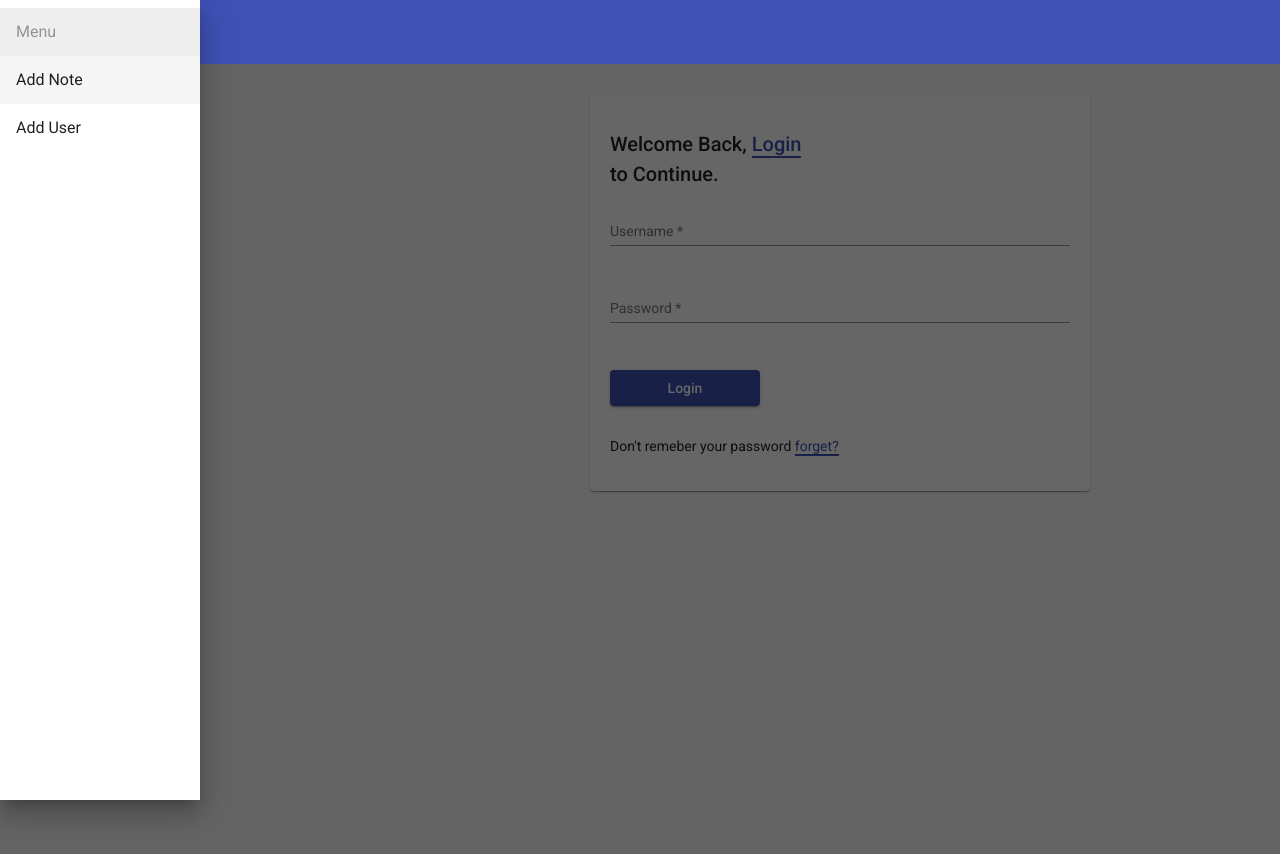
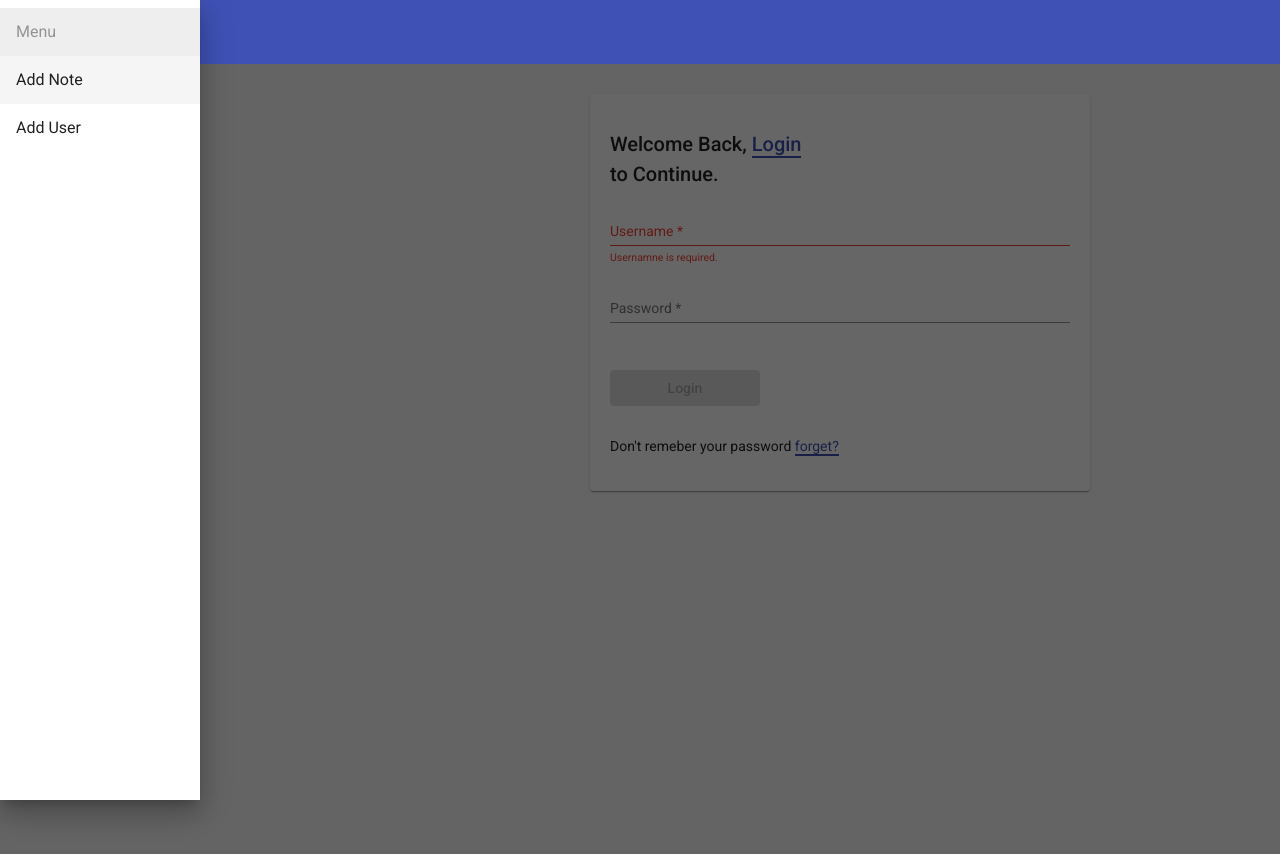
Before and after one commit to rishabhgist/keep-note-final, an Angular app in the folder keep-note/: page /login in a window 1280 px wide. Both pictures are taken after a click on the button "menu". Shown: the top 854 px of the page. Built offline with nearby package versions, Linux system fonts and the light colour scheme.

Commit message:
added validations in login

```diff
--- a/keep-note/src/app/login/login.component.html
+++ b/keep-note/src/app/login/login.component.html
@@ -2,16 +2,22 @@
     <mat-card>
         <mat-card-title>Welcome Back, <span>Login</span> <br> to Continue.</mat-card-title>
         <mat-card-content>
-            <form>
+            <form [formGroup]="userLogin" (submit)="login">
                 <mat-form-field>
                     <mat-label>Username</mat-label>
-                    <input type="text" matInput required name="username" autofocus>
+                    <input type="text" matInput required name="username" autofocus formControlName="username" >
+                    <mat-error class="error" *ngIf="userLogin.controls['username'].hasError('required')">
+                        Usernamne is required.
+                    </mat-error>
                 </mat-form-field>
                 <mat-form-field>
                     <mat-label>Password</mat-label>
-                    <input type="password" matInput required name="password">
+                    <input type="password" matInput required name="password" formControlName="password">
+                    <mat-error class="error" *ngIf="userLogin.controls['password'].hasError('required')">
+                        Password is required.
+                    </mat-error>
                 </mat-form-field>
-                <button mat-raised-button color="primary" [disabled]="">Login</button>
+                <button mat-raised-button color="primary" [disabled]="userLogin.invalid">Login</button>
             </form>
             <div class="foot">Don't remeber your password <span><a href="#">forget?</a></span></div>
         </mat-card-content>
--- a/keep-note/src/app/login/login.component.ts
+++ b/keep-note/src/app/login/login.component.ts
@@ -17,4 +17,8 @@ export class LoginComponent implements OnInit {
     username: ['', Validators.required],
     password: ['', Validators.required]
   })
+
+  login(user: any) {
+
+  }
 }
```
